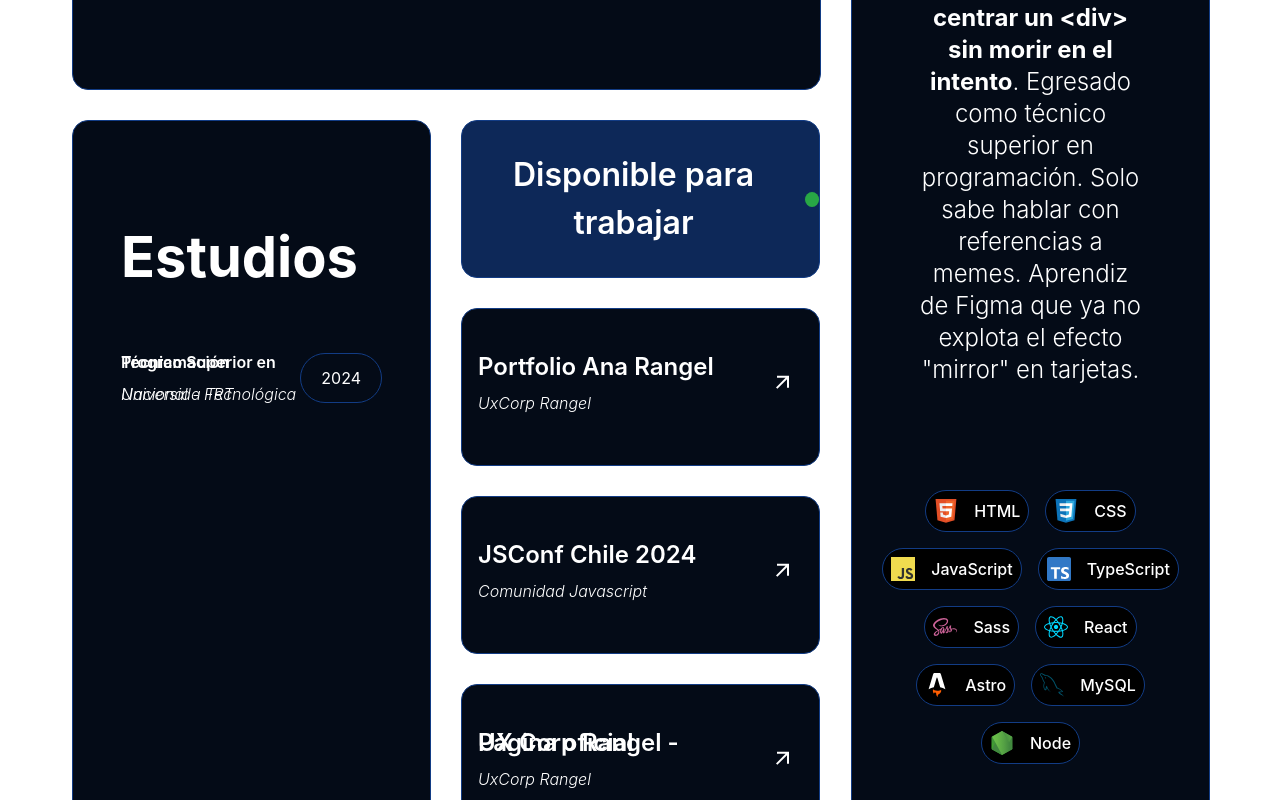
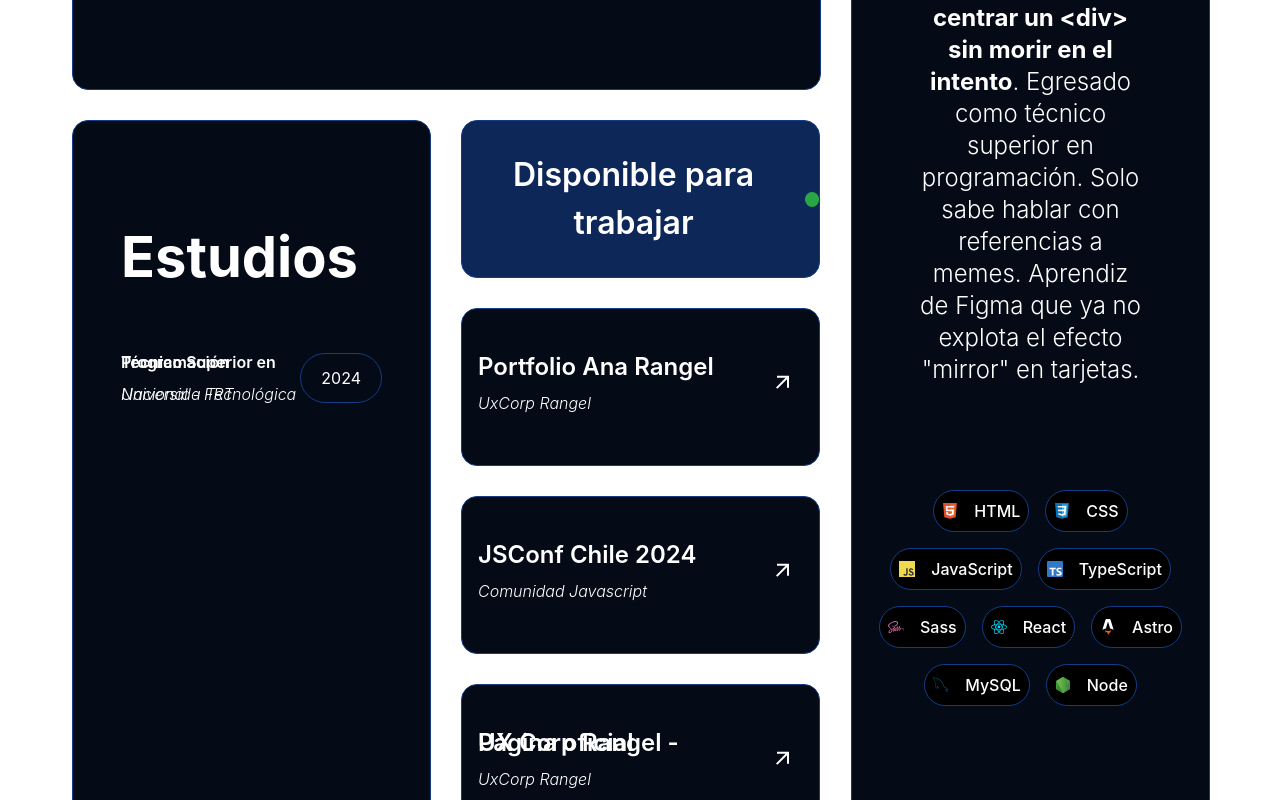
Before and after one commit to Facundodandrea/bento-portfolio, a React (Vite) app: page / in a window 1280 px wide. Shown: the part 516-1316 px from the top of the page. Built offline with nearby package versions, Linux system fonts and the light colour scheme.

Commit message:
fix: :art: svg size chnage

```diff
--- a/src/components/tags/tags.css
+++ b/src/components/tags/tags.css
@@ -15,7 +15,7 @@
     background-color: black;
 
     svg {
-        width: 1.5rem;
-        height: 1.5rem;
+        width: 1rem;
+        height: 1rem;
     }
 }
```
